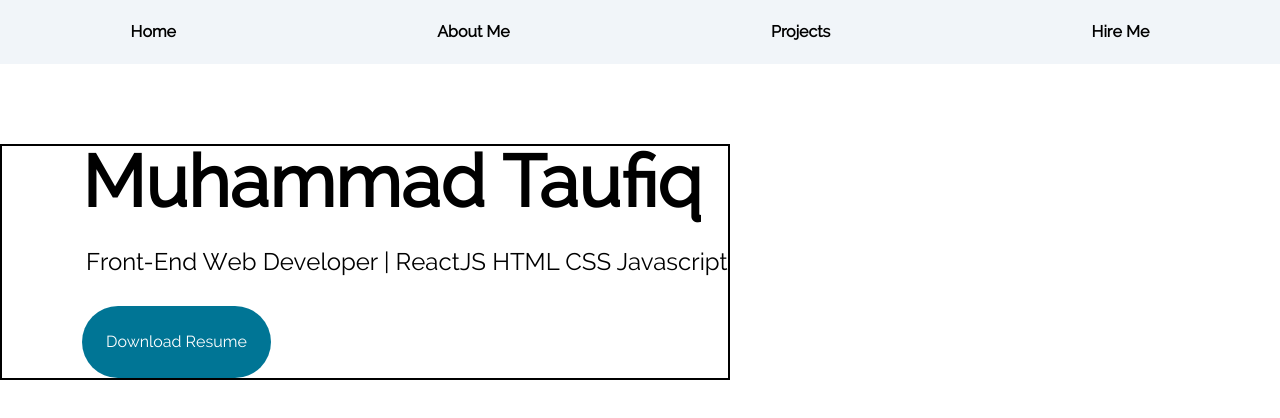
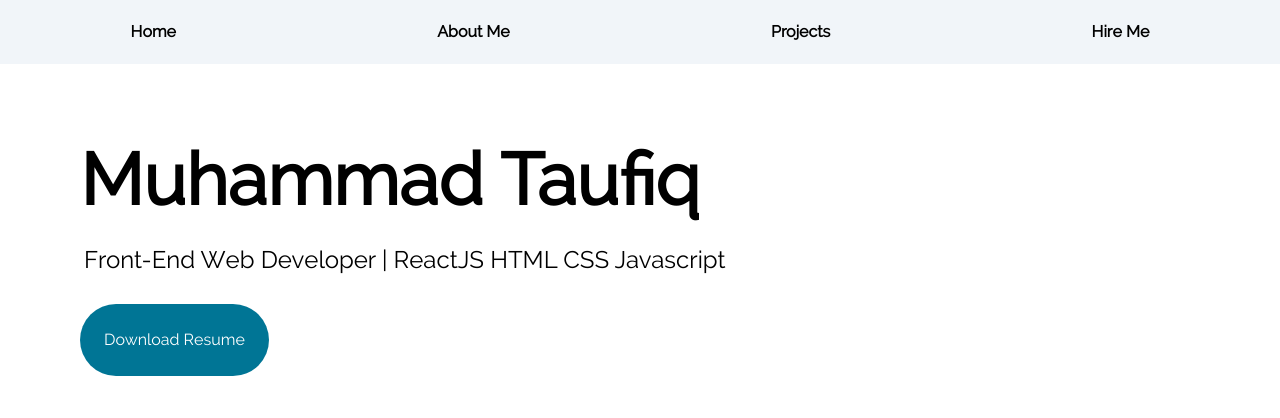
Before and after one commit to mdtaufiq28/Portfolio, a React (Vite) app: page / in a window 1280 px wide. Shown: the top 418 px of the page. Built offline with nearby package versions, Linux system fonts and the light colour scheme.

Commit message:
commit 6

```diff
--- a/pages/Home.jsx
+++ b/pages/Home.jsx
@@ -2,7 +2,7 @@ import React from 'react'
 
 const Home = () => {
   return (
-    <div className='pl-20 flex flex-col items-start gap-y-7 border-2'>
+    <div className='pl-20 flex flex-col items-start gap-y-7 '>
         <p className='text-7xl font-bold '>Muhammad Taufiq</p>
 
         <p className='ml-1 text-2xl'>Front-End Web Developer | ReactJS HTML CSS Javascript </p>
```
